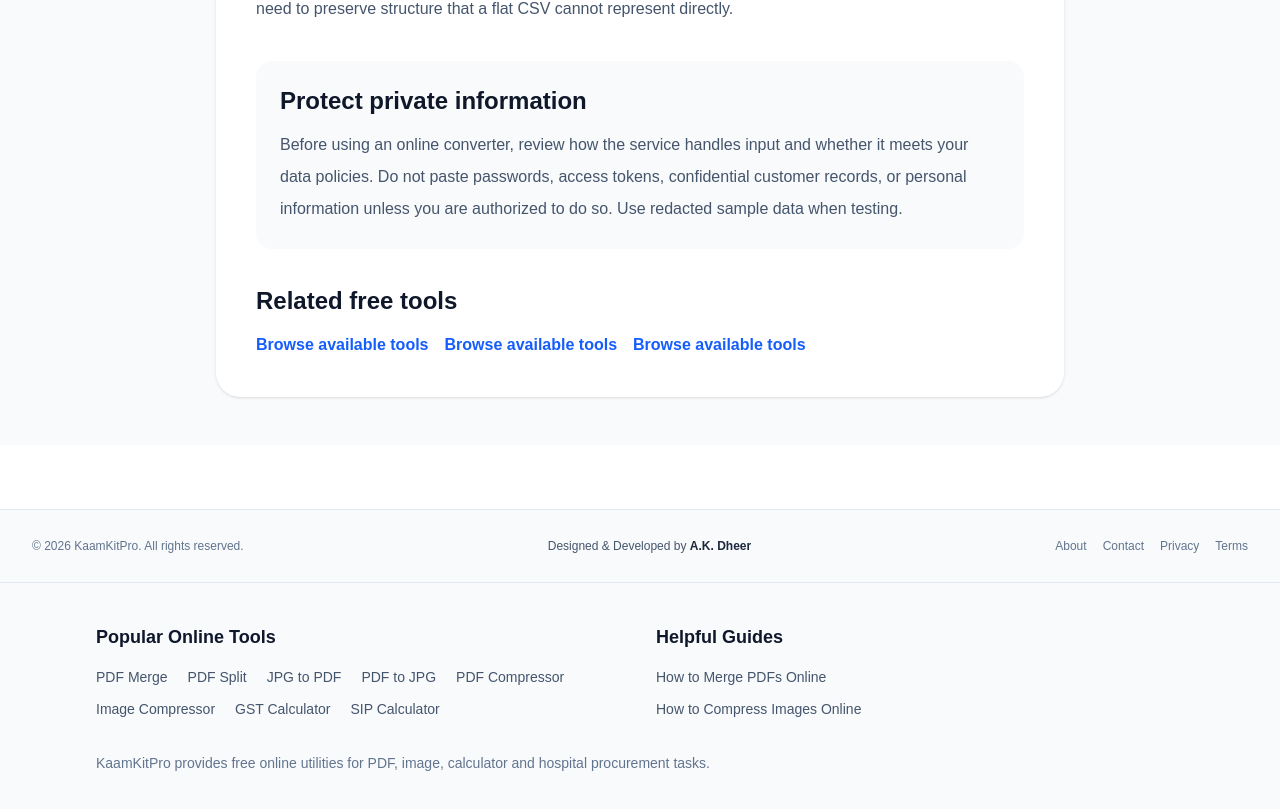
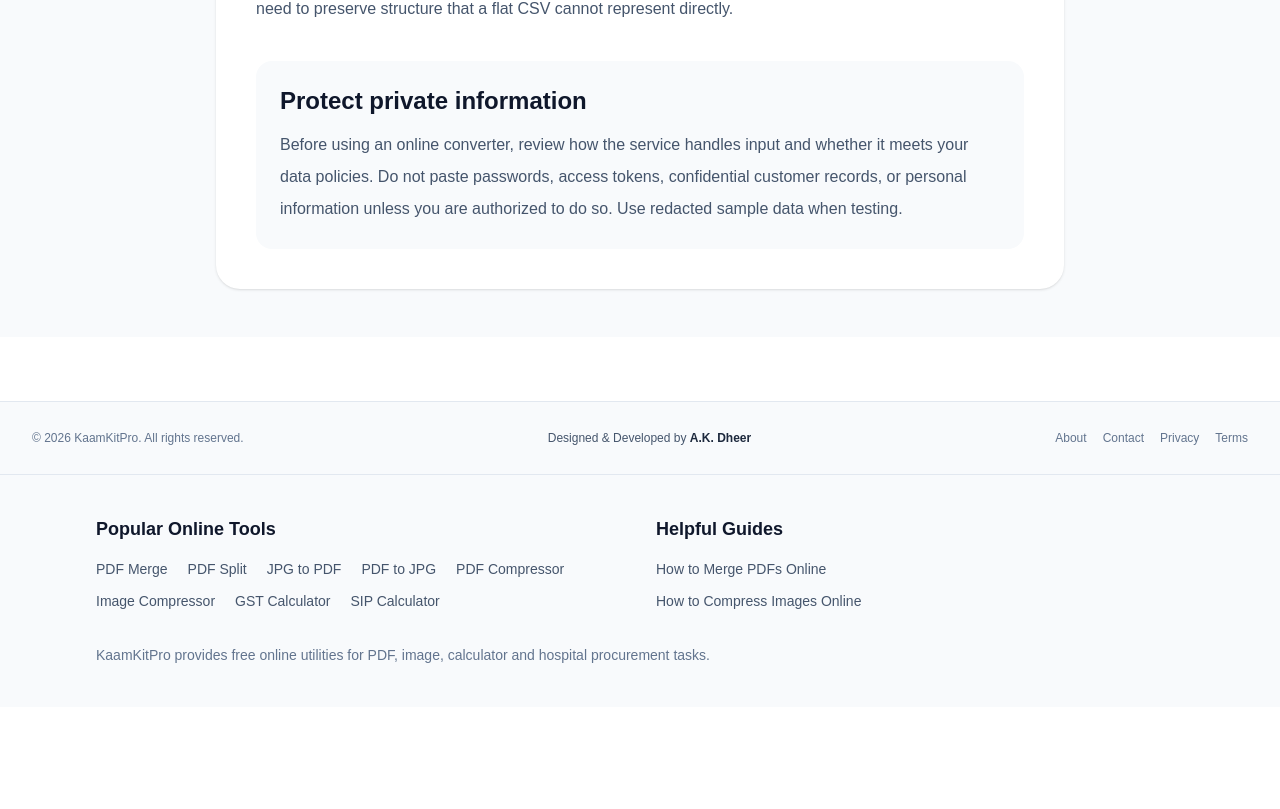
Before and after one commit to WellProSoftware/kaamkitpro, a Next.js app: page /guides/json-to-csv in a window 1280 px wide. Shown: the part 1893-2702 px from the top of the page. After the commit the page ends 2600 px from the top, so only its background shows below. Built offline with nearby package versions, Linux system fonts and the light colour scheme; no server answers.

Commit message:
Remove duplicate retired-tool directory links from guide

```diff
--- a/src/app/guides/json-to-csv/page.tsx
+++ b/src/app/guides/json-to-csv/page.tsx
@@ -65,14 +65,6 @@ export default function JsonToCsvGuide() {
               <h2 className="text-2xl font-bold">Protect private information</h2>
               <p className="mt-3 leading-8 text-slate-600">Before using an online converter, review how the service handles input and whether it meets your data policies. Do not paste passwords, access tokens, confidential customer records, or personal information unless you are authorized to do so. Use redacted sample data when testing.</p>
             </section>
-            <section>
-              <h2 className="text-2xl font-bold">Related free tools</h2>
-              <div className="mt-4 flex flex-wrap gap-4">
-                <Link href="/tools" className="font-semibold text-blue-600 hover:text-blue-800">Browse available tools</Link>
-                <Link href="/tools" className="font-semibold text-blue-600 hover:text-blue-800">Browse available tools</Link>
-                <Link href="/tools" className="font-semibold text-blue-600 hover:text-blue-800">Browse available tools</Link>
-              </div>
-            </section>
           </div>
         </div>
       </article>
```
